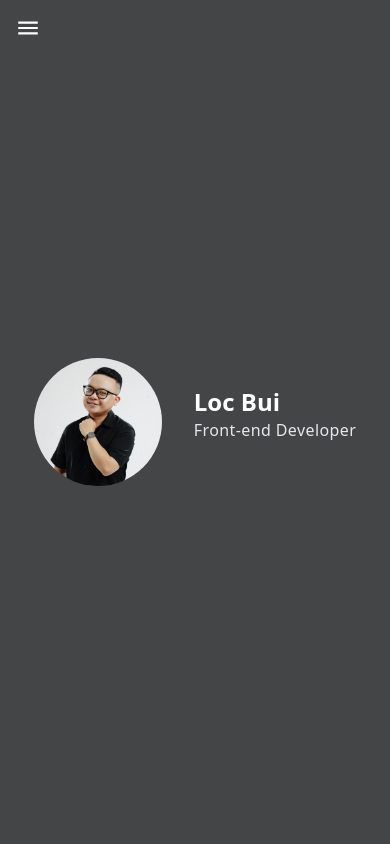
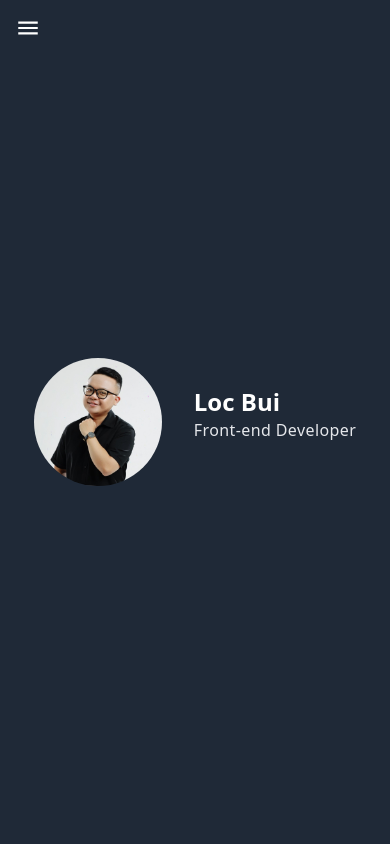
Before and after one commit to locbuigia/loc-personal-website-react, a React (Vite) app: page / in a window 390 px wide. Shown: the top 844 px of the page. Built offline with nearby package versions, Linux system fonts and the light colour scheme.

Commit message:
Updating Banner background

```diff
--- a/src/components/Banner.jsx
+++ b/src/components/Banner.jsx
@@ -6,9 +6,9 @@ const Banner = ({ title = "Loc Bui", subTitle = "Front-end Developer" }) => {
   return (
     <>
       <a name="top" />
-      <div className="w-full h-full bg-gray-200">
+      <div className="w-full h-full bg-gray-800">
         <img className="w-full h-screen invisible sm:visible" src={bannerImg} />
-        <div className="absolute inset-0 flex items-center justify-center min-w-60 bg-black bg-opacity-70 font-sans">
+        <div className="absolute inset-0 flex items-center justify-center min-w-60 sm:bg-black sm:bg-opacity-70 font-sans">
           <img className="w-32 h-32 mr-8 rounded-full" src={photo} />
           <div>
             <h1 className="text-white text-2xl md:text-2xl font-semibold">
```
